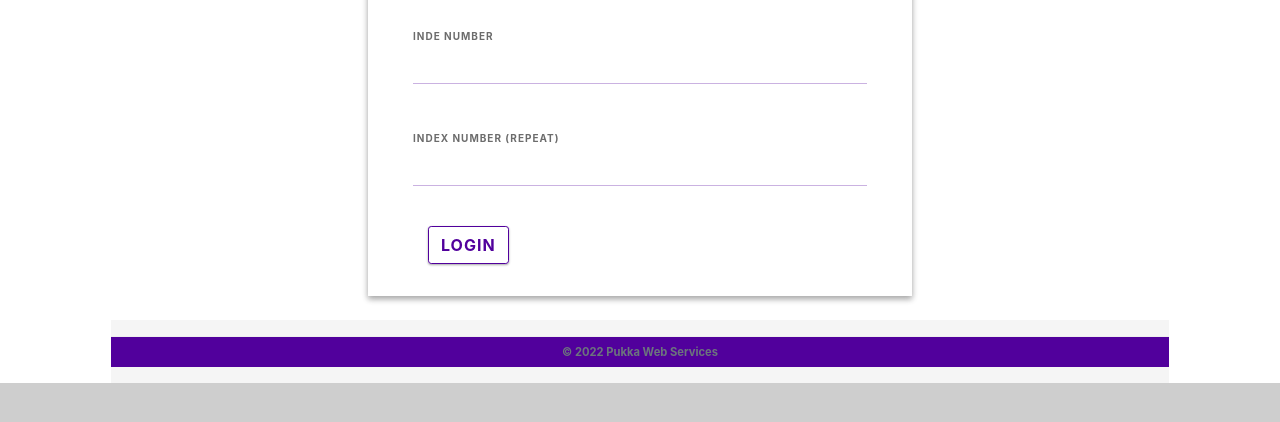
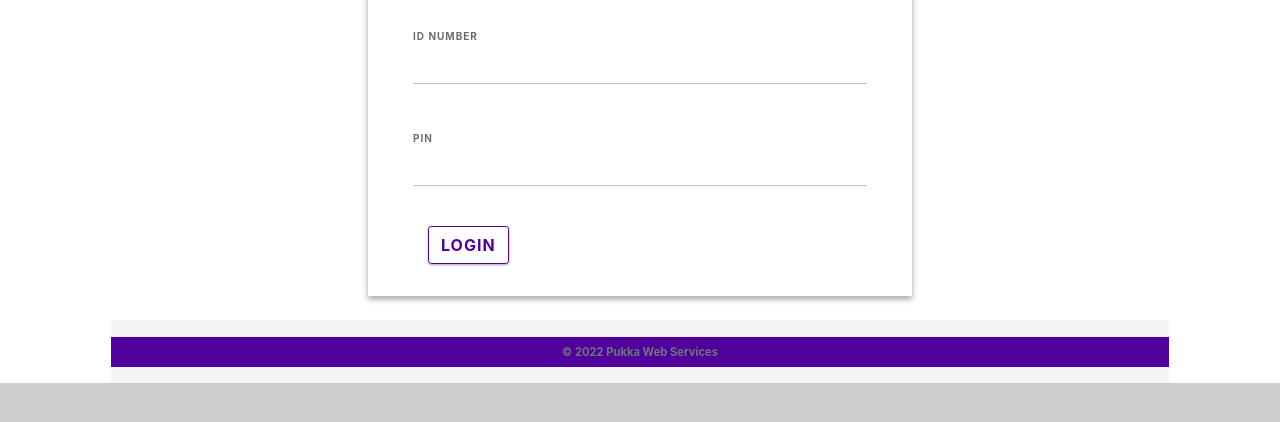
Before and after one commit to qbentil/course-registration-portal, a plain HTML site: page login.html in a window 1280 px wide. Shown: the part 294-716 px from the top of the page. Drawn offline with nearby package versions, Linux system fonts and the light colour scheme.

Commit message:
Login page updatwe

```diff
--- a/login.html
+++ b/login.html
@@ -32,11 +32,11 @@
                     <div class="col-lg-12 login-form">
                         <form>
                             <div class="form-group">
-                                <label class="form-control-label">INDE NUMBER</label>
+                                <label class="form-control-label">ID NUMBER</label>
                                 <input type="text" class="form-control" minlength="9" maxlength="12" required>
                             </div>
                             <div class="form-group">
-                                <label class="form-control-label">INDEX NUMBER (REPEAT)</label>
+                                <label class="form-control-label">PIN</label>
                                 <input type="text" class="form-control" minlength="9" maxlength="12" required>
                             </div>
 
```
